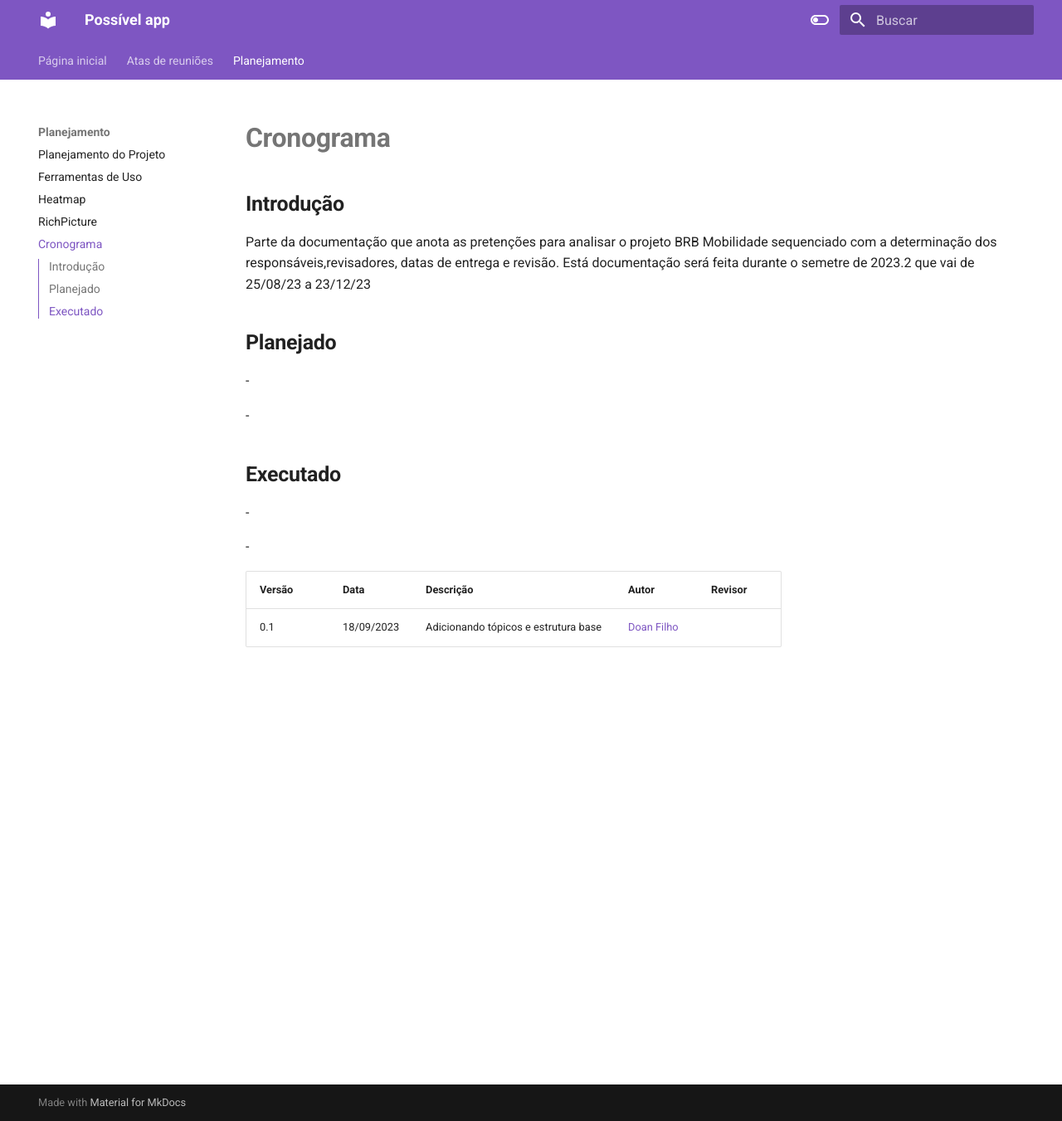
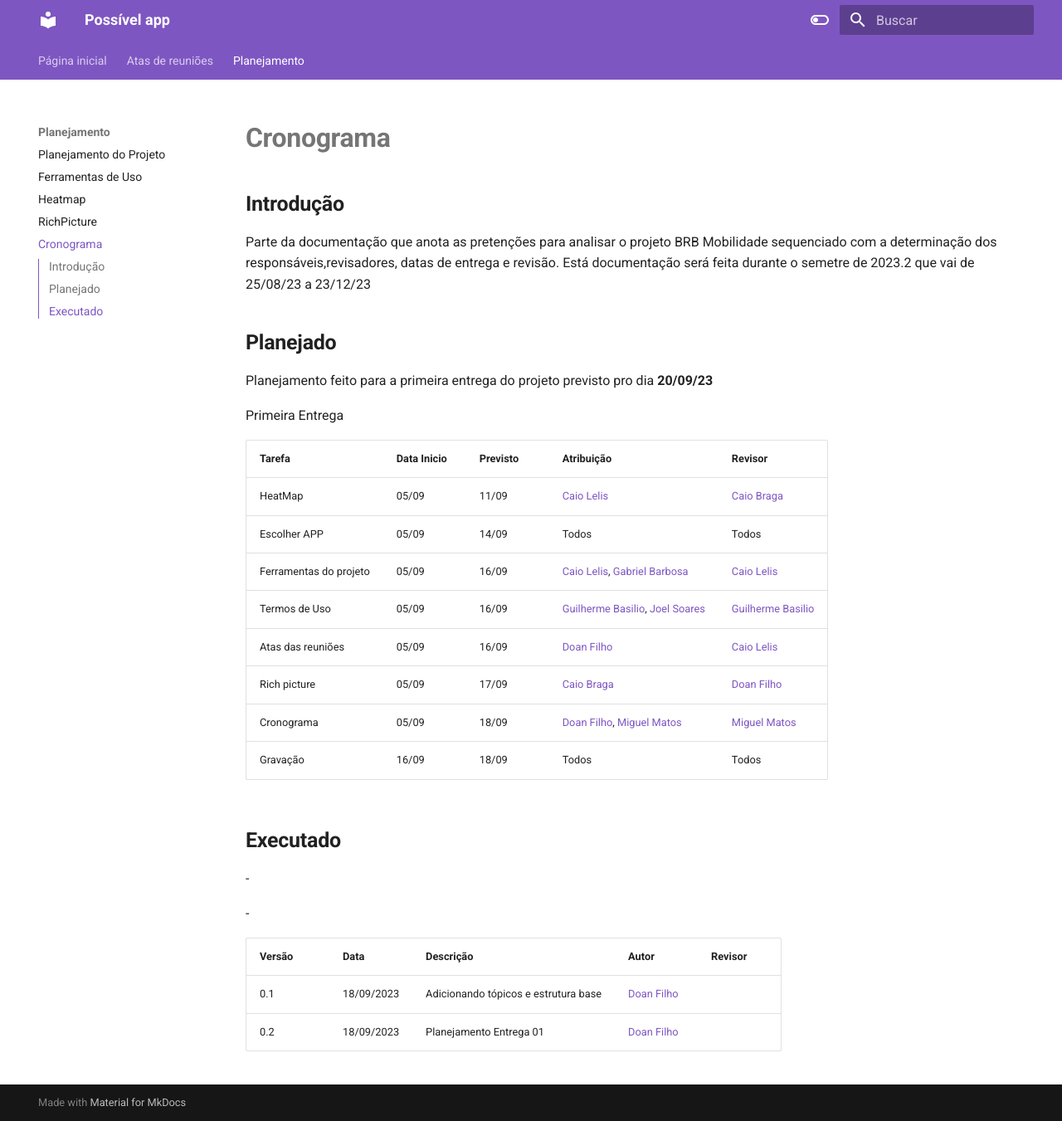
Before and after one commit to Requisitos-de-Software/2023.2-BRBMobilidade, an MkDocs documentation site: the page built from docs/Planejamento/cronograma.md, in a window 1280 px wide and 1351 px high. Shown: the whole window at 83% size. Built offline with MkDocs 1.6.1 and Material for MkDocs 9.7.7, drawn with Linux system fonts in a browser that asks for light colours.

Commit message:
#14 docs: Planejamento da primeira entrega

```diff
--- a/docs/Planejamento/cronograma.md
+++ b/docs/Planejamento/cronograma.md
@@ -5,9 +5,21 @@ Parte da documentação que anota as pretenções para analisar o projeto BRB Mo
 
 
 ## **Planejado**
--
 
--
+Planejamento feito para a primeira entrega do projeto previsto pro dia **20/09/23**
+
+Primeira Entrega
+
+| Tarefa       | Data Inicio |   Previsto        | Atribuição |Revisor|
+|--------------|-----------------|-------------------|-------|-----|
+| HeatMap| 05/09     | 11/09             | [Caio Lelis](http://github.com/caio-lelis)   |[Caio Braga](http://github.com/caioalvesbraga)
+| Escolher APP | 05/09     | 14/09             | Todos   |Todos|
+| Ferramentas do projeto| 05/09     | 16/09          |[Caio Lelis](http://github.com/caio-lelis), [Gabriel Barbosa](https://github.com/gabrie1barbosa) |[Caio Lelis](http://github.com/caio-lelis)|
+| Termos de Uso | 05/09    |  16/09    | [Guilherme Basilio](https://github.com/GuilhermeBES), [Joel Soares](https://github.com/JoelSRangel) |[Guilherme Basilio](https://github.com/GuilhermeBES) |
+| Atas das reuniões | 05/09    | 16/09 |[Doan Filho](https://github.com/FilhoDoan)|[Caio Lelis](http://github.com/caio-lelis)|
+| Rich picture | 05/09     | 17/09   |[Caio Braga](http://github.com/caioalvesbraga) | [Doan Filho](https://github.com/FilhoDoan)|
+|Cronograma|05/09  |18/09  |[Doan Filho](https://github.com/FilhoDoan), [Miguel Matos](https://github.com/migueldefrias)    | [Miguel Matos](https://github.com/migueldefrias)   |
+|Gravação|16/09  |18/09  | Todos |Todos|
 
 ## **Executado**
 -
@@ -19,3 +31,4 @@ Parte da documentação que anota as pretenções para analisar o projeto BRB Mo
 | Versão | Data       | Descrição            | Autor | Revisor |
 |--------|------------|----------------------|-----------------------------------|--------------------------------------|
 | 0.1    | 18/09/2023 | Adicionando tópicos e estrutura base|  [Doan Filho](https://github.com/FilhoDoan) | |
+| 0.2    | 18/09/2023 | Planejamento Entrega 01|  [Doan Filho](https://github.com/FilhoDoan) | |
```
